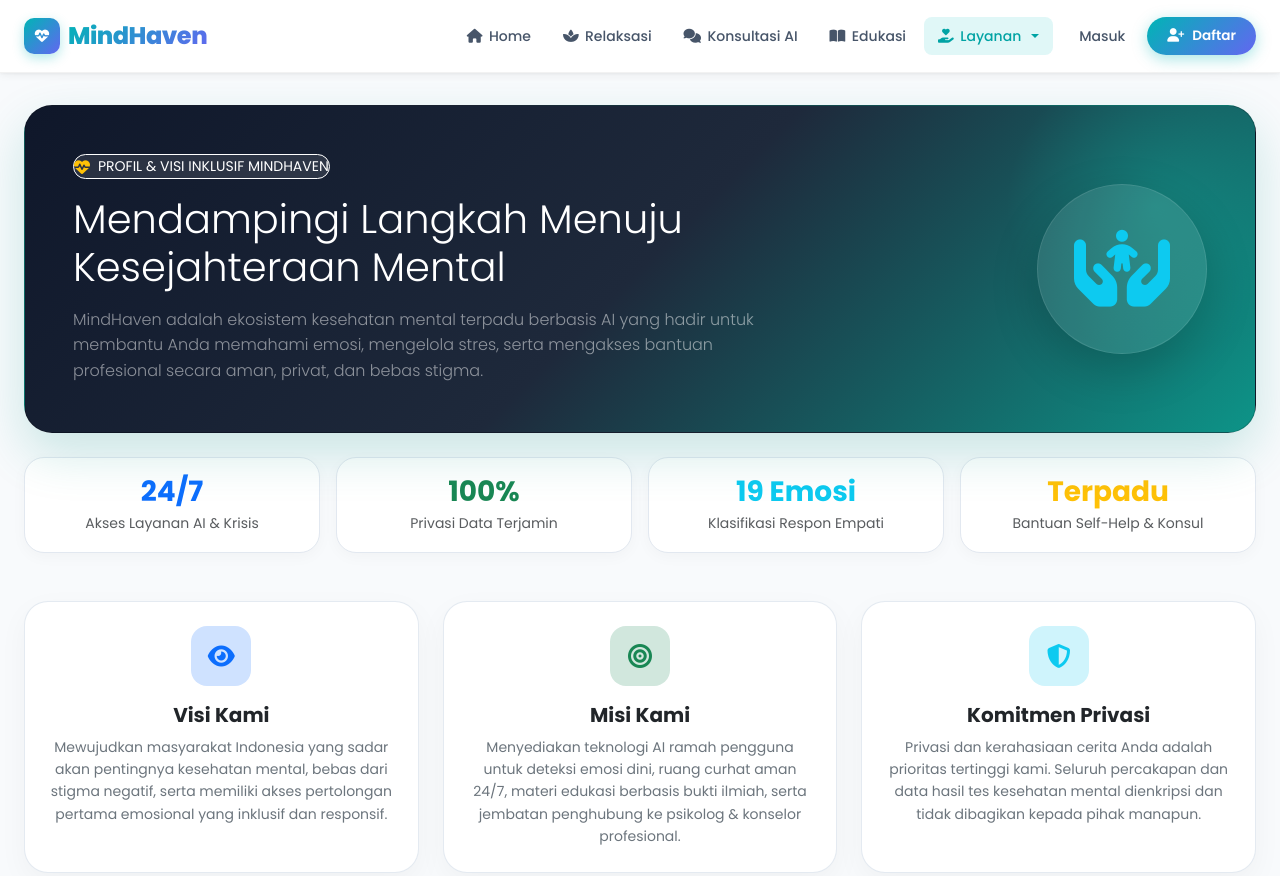
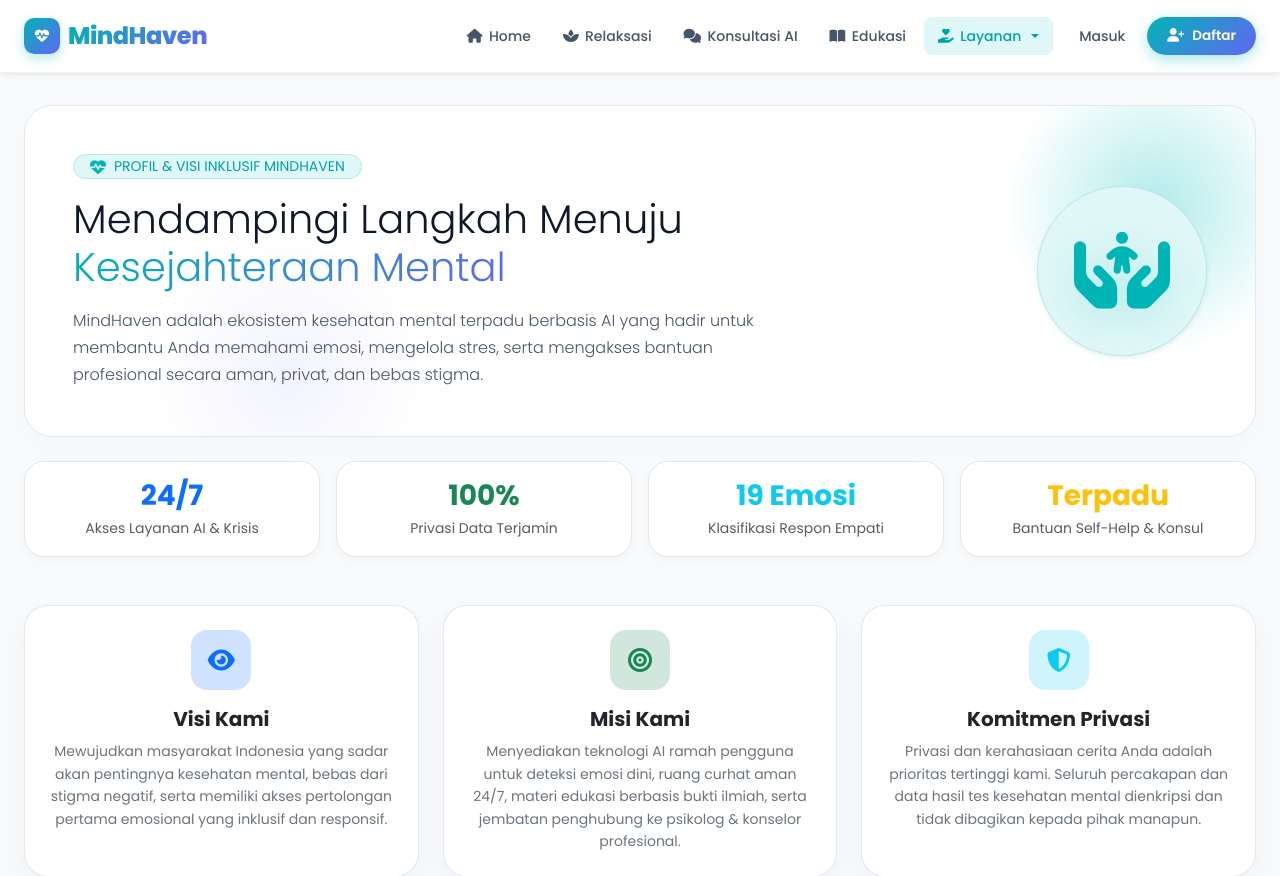
Before and after one commit to Riswantohalim11/kesehatan-mental, a Flask app: page /tentang-kami in a window 1280 px wide. Shown: the top 876 px of the page. Run offline with Flask 3, Linux system fonts and the light colour scheme; parts of the project's set-up code (start-up, migrations or seed data) failed here and were passed over.

Commit message:
Update tentang_kami.html

```diff
--- a/templates/tentang_kami.html
+++ b/templates/tentang_kami.html
@@ -5,9 +5,10 @@
 {% block content %}
 <style>
   .hero-about-card {
-    background: linear-gradient(135deg, #0f172a 0%, #1e293b 50%, #0d9488 100%);
+    background: #ffffff;
+    border: 1px solid var(--gray-200);
     border-radius: 28px;
-    box-shadow: 0 20px 50px rgba(13, 148, 136, 0.2);
+    box-shadow: 0 10px 30px rgba(0, 0, 0, 0.02);
     position: relative;
     overflow: hidden;
   }
@@ -18,9 +19,25 @@
     right: -50px;
     width: 300px;
     height: 300px;
-    background: radial-gradient(circle, rgba(20, 184, 166, 0.3) 0%, rgba(0, 0, 0, 0) 70%);
+    background: radial-gradient(circle, var(--primary-100) 0%, transparent 70%);
     border-radius: 50%;
     pointer-events: none;
+  }
+
+  .about-glow-2 {
+    position: absolute;
+    bottom: -80px;
+    left: 10%;
+    width: 280px;
+    height: 280px;
+    background: radial-gradient(circle, rgba(99, 102, 241, 0.08) 0%, transparent 70%);
+    pointer-events: none;
+  }
+
+  .text-gradient-hero {
+    background: var(--grad-primary);
+    -webkit-background-clip: text;
+    -webkit-text-fill-color: transparent;
   }
 
   .stat-card-modern {
@@ -55,26 +72,27 @@
 <!-- Hero Section Tentang Kami -->
 <div class="row mb-4">
   <div class="col-12">
-    <div class="card hero-about-card p-4 p-md-5 text-white">
+    <div class="card hero-about-card p-4 p-md-5">
       <div class="about-glow"></div>
+      <div class="about-glow-2"></div>
 
       <div class="row align-items-center position-relative" style="z-index: 2;">
         <div class="col-lg-8">
-          <div class="d-inline-flex align-items-center gap-2 px-3.5 py-1.5 rounded-pill bg-white bg-opacity-10 backdrop-blur border border-white border-opacity-20 mb-3 shadow-xs">
-            <i class="fa-solid fa-heart-pulse text-warning"></i>
-            <span class="small font-weight-bold text-white">PROFIL &amp; VISI INKLUSIF MINDHAVEN</span>
+          <div class="d-inline-flex align-items-center gap-2 px-3 py-1.5 rounded-pill mb-3" style="background:var(--primary-50);border:1px solid var(--primary-100);">
+            <i class="fa-solid fa-heart-pulse" style="color:var(--primary-500);"></i>
+            <span class="small font-weight-bold" style="color:var(--primary-600);">PROFIL &amp; VISI INKLUSIF MINDHAVEN</span>
           </div>
-          <h1 class="text-white font-weight-bold display-6 mb-3">
+          <h1 class="font-weight-bold display-6 mb-3" style="color:var(--gray-900);">
             Mendampingi Langkah Menuju <span class="text-gradient-hero">Kesejahteraan Mental</span>
           </h1>
-          <p class="text-white-50 lead fs-6 mb-0" style="max-width: 700px;">
+          <p class="lead fs-6 mb-0" style="color:var(--gray-600); max-width: 700px; line-height: 1.7;">
             MindHaven adalah ekosistem kesehatan mental terpadu berbasis AI yang hadir untuk membantu Anda memahami emosi, mengelola stres, serta mengakses bantuan profesional secara aman, privat, dan bebas stigma.
           </p>
         </div>
 
         <div class="col-lg-4 d-none d-lg-flex justify-content-end">
-          <div class="p-4 rounded-circle bg-white bg-opacity-10 backdrop-blur border border-white border-opacity-10 shadow-lg text-center" style="width:170px; height:170px; display:flex; align-items:center; justify-content:center;">
-            <i class="fa-solid fa-hands-holding-child text-info" style="font-size: 4.8rem;"></i>
+          <div class="p-4 rounded-circle shadow-sm text-center" style="width:170px; height:170px; display:flex; align-items:center; justify-content:center; background:var(--primary-50); border:1px solid var(--primary-100);">
+            <i class="fa-solid fa-hands-holding-child" style="color:var(--primary-500); font-size: 4.8rem; filter: drop-shadow(0 10px 20px rgba(0, 181, 181, 0.2));"></i>
           </div>
         </div>
       </div>
```
